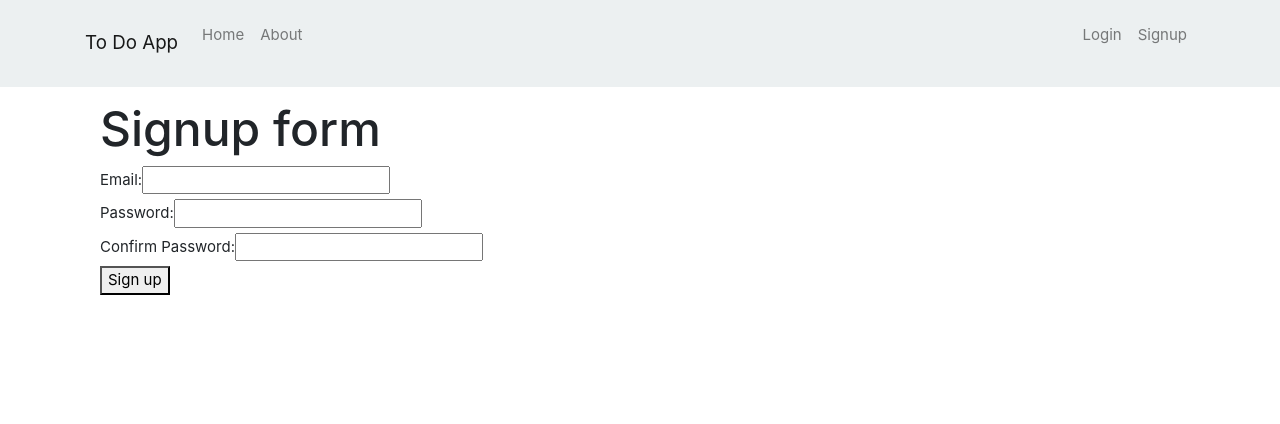
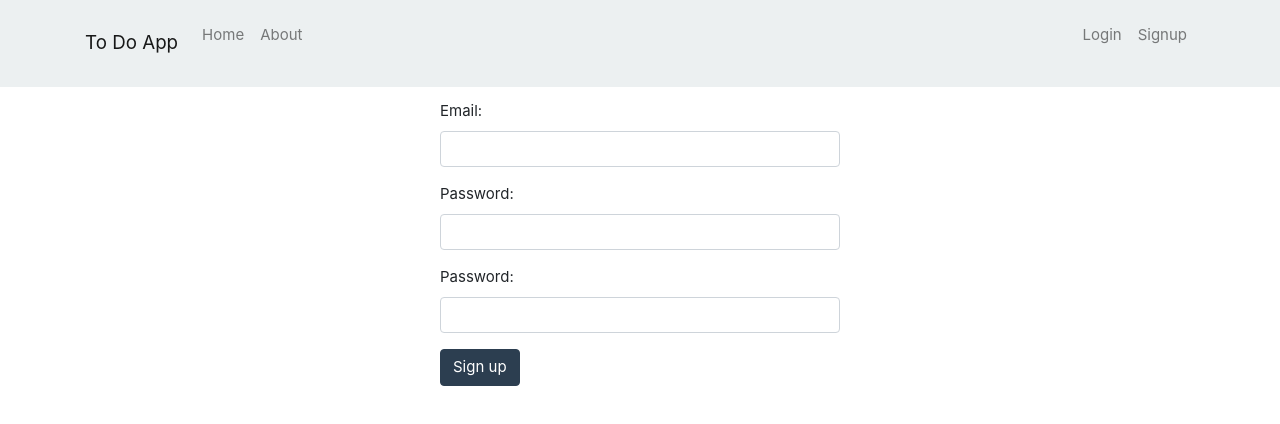
Before and after one commit to chloearluck/todo, a React (Create React App) app: page /signup in a window 1280 px wide. Shown: the top 424 px of the page. Built offline with nearby package versions, Linux system fonts and the light colour scheme; no server answers.

Commit message:
Add accounts page and make login/signup look nicer

```diff
--- a/src/App.js
+++ b/src/App.js
@@ -4,6 +4,7 @@ import SignUpForm from './components/sign-up.js'
 import LoginForm from './components/login.js'
 import NavBar from './components/NavBar.js'
 import TaskDisplay from './components/task/TaskDisplay.js'
+import Account from './components/Account.js'
 import {BrowserRouter} from 'react-router-dom';
 import axios from 'axios';
 
@@ -27,8 +28,10 @@ class App extends Component {
 
   updateUser(email) {
     if (email) {
+      console.log('logged in as '+email);
       this.setState({isAuthenticated: true, email: email});
     } else {
+      console.log('logged out');
       this.setState({isAuthenticated: false, email: null});
     }
   }
@@ -51,6 +54,11 @@ class App extends Component {
   }
 
   render() {
+    const unauthorizedMessage = (
+              !this.state.isAuthenticated &&
+              <div> Welcome to my app. Please <Link to='/login'>Login</Link> or <Link to='/signup'>Signup</Link> to continue. </div>
+            );
+
     return (
       <div className="App">
 
@@ -61,10 +69,7 @@ class App extends Component {
           exact path="/"
           render={() =>
             <React.Fragment>
-            {
-              !this.state.isAuthenticated &&
-              <div> Welcome to my app. Please <Link to='/login'>Login</Link> or <Link to='/signup'>Signup</Link> to continue. </div>
-            }
+            { unauthorizedMessage }
             {
               this.state.isAuthenticated &&
               <TaskDisplay/>
@@ -86,6 +91,16 @@ class App extends Component {
               updateUser={this.updateUser}
             />}
         />
+        <Route
+          exact path="/account"
+          render={() =>
+            <React.Fragment>
+            { unauthorizedMessage }
+            {this.state.isAuthenticated &&
+            <Account updateUser={this.updateUser} />}
+            </React.Fragment>
+          }
+        />
         </BrowserRouter>
 
       </div>
--- /dev/null
+++ b/src/components/Account.js
@@ -0,0 +1,117 @@
+import React, {Component} from 'react';
+import axios from 'axios';
+import * as moment from 'moment-timezone';
+
+class Account extends Component {
+  constructor() {
+    super();
+
+    this.state = {
+      email: null,
+      timezone: null,
+      tznames: null,
+      redirect : null,
+    }
+
+    this.componentDidMount = this.componentDidMount.bind(this);
+    this.getAccount = this.getAccount.bind(this);
+    this.handleChange = this.handleChange.bind(this);
+    this.handleSubmit = this.handleSubmit.bind(this);
+    this.handleDelete = this.handleDelete.bind(this);
+  }
+
+  componentDidMount() {
+    this.getAccount();
+    this.setState({ tznames: moment.tz.names() })
+  }
+
+  getAccount() {
+    axios.get('/account')
+      .then((res) => {
+        if (res.data) {
+          this.setState({ email: res.data.email, timezone: res.data.timezone });
+        }
+      })
+      .catch((err) => {
+        console.log(err);
+      });
+  }
+
+  handleChange(event) {
+    console.log(event.target.name);
+    console.log(event.target.value);
+    this.setState({
+      [event.target.name]: event.target.value
+    })
+  }
+
+  handleSubmit(event) {
+    event.preventDefault();
+    console.log('submitted');
+
+    axios.post('/account/profile', { email: this.state.email, timezone: this.state.timezone })
+      .then((res) => {
+        if (res.status === 200) {
+          console.log('account updated');
+        } else {
+          //handle error
+        }
+      })
+      .catch((err) => {
+        console.log(err);
+      })
+  }
+
+  handleDelete(event) {
+    event.preventDefault();
+    this.props.updateUser(null);
+
+    axios.post('account/delete')
+      .then((res) => {
+        console.log('account deleted');
+      })
+      .catch((err) => {
+        console.log(err);
+      })
+  }
+
+  render() {
+    if (!this.state.email) return null;
+
+    return (
+      <div className="container-sm">
+      <form onSubmit={this.handleSubmit}>
+      <div className="mx-auto" style={{width: "400px"}}>
+
+        <div className="form-group">
+          <label htmlFor="emailInput">Email:</label>
+          <input className="form-control" type="email" value={this.state.email} name="email" id="emailInput" onChange={this.handleChange}/>
+        </div>
+
+        <div className="form-group">
+          <label htmlFor="timezoneInput">Time Zone:</label>
+          <select className="form-control" name="timezone" id="timezoneInput" value={this.state.timezone} onChange={this.handleChange}>
+          { this.state.tznames.map( (tz) => {  return (<option key={tz}>{tz}</option>); } )}
+          </select>
+        </div>
+
+        <div className="form-group">
+          <button className="btn btn-primary" type="submit" value="Submit">Update</button>
+        </div>
+
+      </div>
+      </form>
+
+      <div className="mx-auto" style={{width: "400px"}}>
+      <label htmlFor="deleteAccountButton">Delete Account (WARNING: cannot undo): </label>
+      <div className="form-group">
+        <button className="btn btn-primary" type="submit" value="Submit" id="deleteAccountButton" onClick={this.handleDelete}>Delete Account</button>
+      </div>
+      </div>
+
+      </div>
+    );
+  }
+}
+
+export default Account;
--- a/src/components/NavBar.js
+++ b/src/components/NavBar.js
@@ -22,7 +22,7 @@ class NavBar extends Component {
 
   render() {
     return (
-      <div className="navbar navbar-light fixed-top navbar-expand-lg bg-light">
+      <div className="navbar navbar-light fixed-top navbar-expand-sm bg-light">
         <div className="container"><a className="navbar-brand" href="/"><i className="fas fa-cube"></i>To Do App</a>
           <button className="navbar-toggler" type="button" data-toggle="collapse" data-target=".navbar-collapse"><span className="sr-only">Toggle navigation</span><span className="navbar-toggler-icon"></span></button>
           <div className="collapse navbar-collapse">
--- a/src/components/login.js
+++ b/src/components/login.js
@@ -43,27 +43,28 @@ class LoginForm extends Component {
     }
 
     return (
-      <div className="LoginForm">
-        <h1>Login form</h1>
-        <label htmlFor="email">Email: </label>
-        <input
-          type="text"
-          name="email"
-          value={this.state.email}
-          onChange={this.handleChange}
-        />
-        <br/>
-        <label htmlFor="password">Password: </label>
-        <input
-          type="password"
-          name="password"
-          value={this.state.password}
-          onChange={this.handleChange}
-        />
-        <br/>
-        <button onClick={this.handleSubmit}>Log in</button>
+      <div className="container-sm">
+      <form onSubmit={this.handleSubmit}>
+      <div className="mx-auto" style={{width: "400px"}}>
+
+        <div className="form-group">
+          <label htmlFor="emailInput">Email:</label>
+          <input className="form-control" type="email" value={this.state.email} name="email" id="emailInput" onChange={this.handleChange}/>
+        </div>
+
+        <div className="form-group">
+          <label htmlFor="passwordInput">Password:</label>
+          <input className="form-control" type="password" value={this.state.password} name="password" id="passwordInput" onChange={this.handleChange}/>
+        </div>
+
+        <div className="form-group">
+          <button className="btn btn-primary" type="submit" value="Submit">Log in</button>
+        </div>
+
       </div>
-    )
+      </form>
+      </div>
+    );
   }
 }
 
--- a/src/components/sign-up.js
+++ b/src/components/sign-up.js
@@ -30,7 +30,7 @@ class SignUpForm extends Component {
       console.log(res);
       if (res.status === 200) {
         this.setState({ redirect: '/'});
-        this.updateUser(this.state.email);
+        this.props.updateUser(this.state.email);
       }
     })
     .catch( (err) => {
@@ -42,36 +42,35 @@ class SignUpForm extends Component {
     if (this.state.redirect) {
       return <Redirect to={this.state.redirect} />
     }
+
     return (
-      <div className="SignupForm">
-        <h1>Signup form</h1>
-        <label htmlFor="email">Email: </label>
-        <input
-          type="text"
-          name="email"
-          value={this.state.email}
-          onChange={this.handleChange}
-        />
-        <br/>
-        <label htmlFor="password">Password: </label>
-        <input
-          type="password"
-          name="password"
-          value={this.state.password}
-          onChange={this.handleChange}
-        />
-        <br/>
-        <label htmlFor="confirmPassword"> Confirm Password: </label>
-        <input
-          type="password"
-          name="confirmPassword"
-          value={this.state.confirmPassword}
-          onChange={this.handleChange}
-        />
-        <br/>
-        <button onClick={this.handleSubmit}>Sign up</button>
+      <div className="container-sm">
+      <form onSubmit={this.handleSubmit}>
+      <div className="mx-auto" style={{width: "400px"}}>
+
+        <div className="form-group">
+          <label htmlFor="emailInput">Email:</label>
+          <input className="form-control" type="email" value={this.state.email} name="email" id="emailInput" onChange={this.handleChange}/>
+        </div>
+
+        <div className="form-group">
+          <label htmlFor="passwordInput">Password:</label>
+          <input className="form-control" type="password" value={this.state.password} name="password" id="passwordInput" onChange={this.handleChange}/>
+        </div>
+
+        <div className="form-group">
+          <label htmlFor="confirmPasswordInput">Password:</label>
+          <input className="form-control" type="password" value={this.state.confirmPassword} name="confirmPassword" id="confirmPasswordInput" onChange={this.handleChange}/>
+        </div>
+
+        <div className="form-group">
+          <button className="btn btn-primary" type="submit" value="Submit">Sign up</button>
+        </div>
+
       </div>
-    )
+      </form>
+      </div>
+    );
   }
 }
 
```
